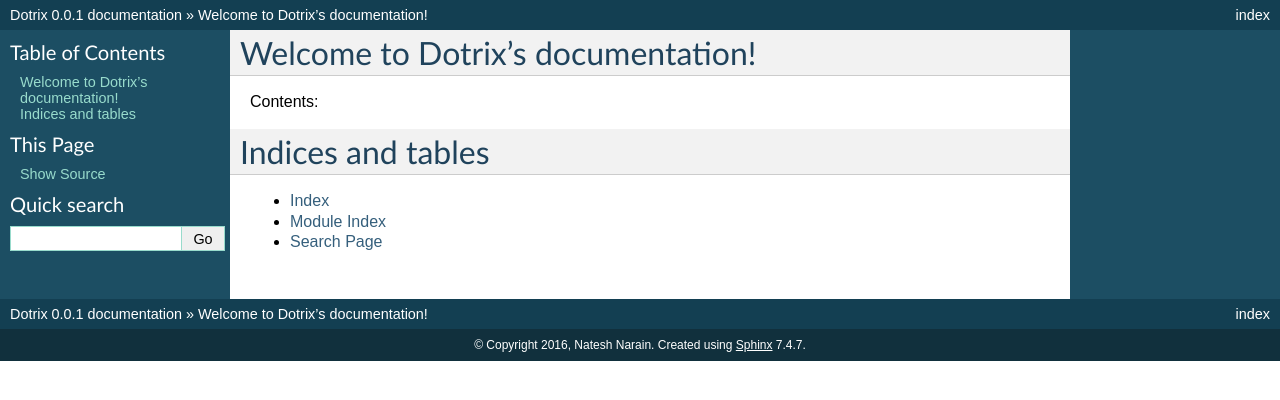
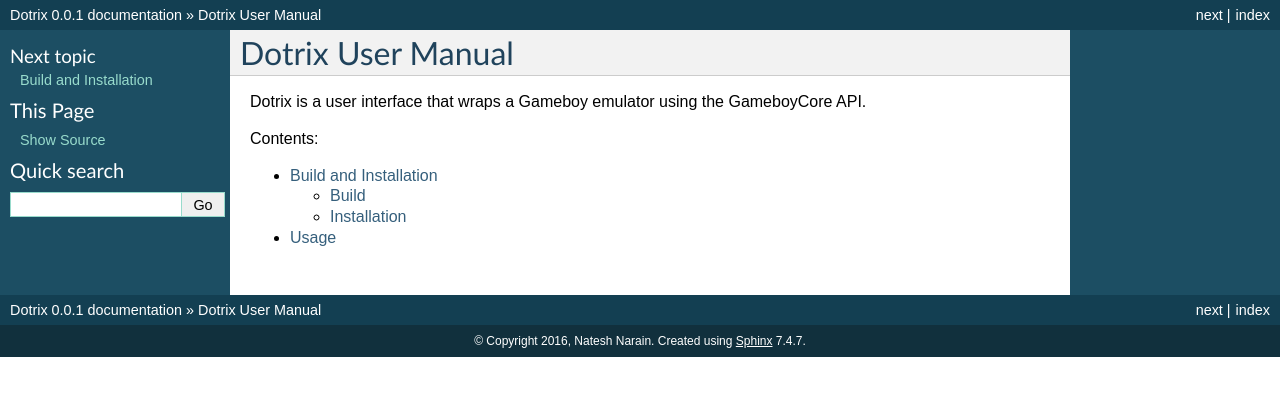
Before and after one commit to nnarain/dotrix, a Sphinx documentation site: the page built from docs/index.rst, in a window 1280 px wide. Shown: the top 400 px of the page. Built offline with Sphinx 7.4.7, drawn with Linux system fonts in a browser that asks for light colours.

Commit message:
added some pages

```diff
--- a/docs/index.rst
+++ b/docs/index.rst
@@ -3,19 +3,15 @@
    You can adapt this file completely to your liking, but it should at least
    contain the root `toctree` directive.
 
-Welcome to Dotrix's documentation!
-==================================
+Dotrix User Manual
+==================
+
+Dotrix is a user interface that wraps a Gameboy emulator using the GameboyCore API.
 
 Contents:
 
 .. toctree::
    :maxdepth: 2
 
-
-
-Indices and tables
-==================
-
-* :ref:`genindex`
-* :ref:`modindex`
-* :ref:`search`
+   installation
+   usage
--- /dev/null
+++ b/docs/usage.rst
@@ -0,0 +1,2 @@
+Usage
+=====
```
Also changed, not shown: docs/installation.rst (added, +17 -0 lines).
